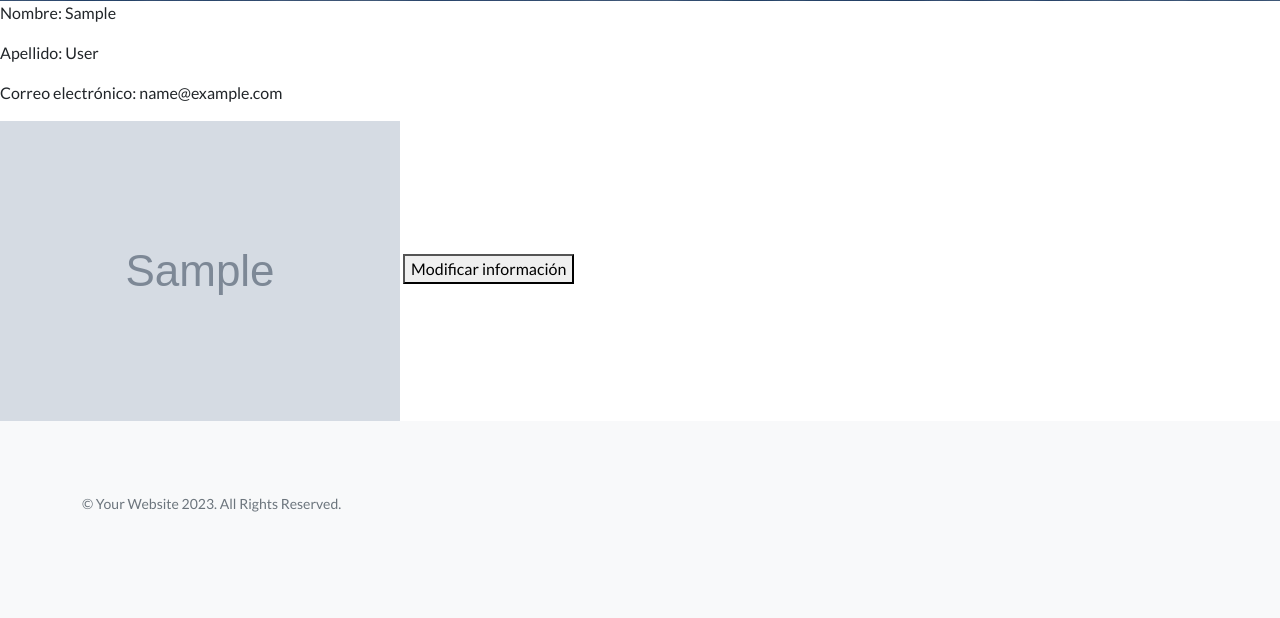
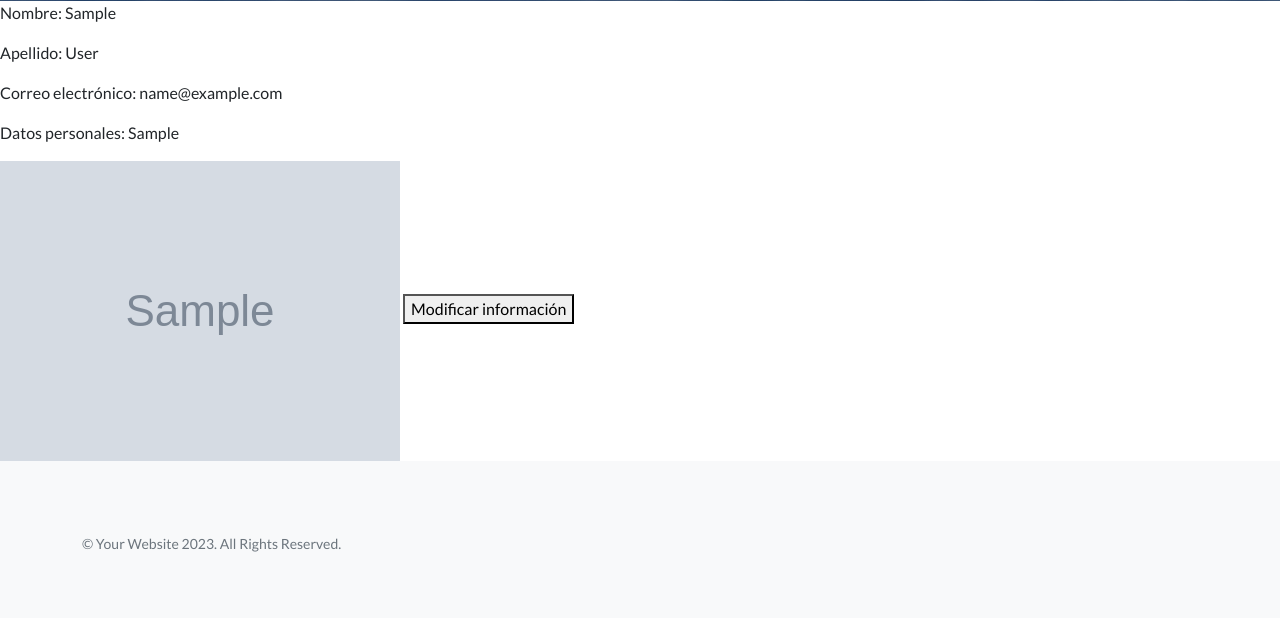
Before and after one commit to sebabiasoli/EntregaFinal-Biasoli, a Django app: page /usuarios/perfil/ in a window 1280 px wide. Shown: the part 612-1230 px from the top of the page. Before the commit the page ends 1124 px from the top, so only its background shows below. Run offline with Django 4.2, Linux system fonts and the light colour scheme; a user stored in the database is signed in; tables that the repository leaves empty hold one stand-in row (values such as "Sample post"); grey boxes marked "Sample" are stand-in pictures; parts of the project's set-up code (start-up, migrations or seed data) failed here and were passed over; some libraries are stand-ins or nearby versions.

Commit message:
Entrega verificada y finalizada

```diff
--- a/usuario/form.py
+++ b/usuario/form.py
@@ -26,7 +26,7 @@ class MiFormularioDeEdicionDeDatosDeUsuario(UserChangeForm):
     email = forms.EmailField()
     first_name = forms.CharField(label='Nombre', max_length=20)
     last_name = forms.CharField(label='Apellido', max_length=20)
-    datos_personales = RichTextFormField()
+    datos_personales = RichTextFormField(required=False)
     avatar = forms.ImageField(required=False)
 
     class Meta:
--- a/usuario/templates/usuario/perfil_usuario.html
+++ b/usuario/templates/usuario/perfil_usuario.html
@@ -12,6 +12,7 @@ Informacion personal del usuario: {{ usuario.username }}
 <p>Nombre: {{ usuario.first_name }}</p>
 <p>Apellido: {{ usuario.last_name }}</p>
 <p>Correo electrónico: {{ usuario.email }}</p>
+<p>Datos personales: {{ datos_personales }}</p>
 {% if imagen_usuario %}
     <img src="{{ imagen_usuario.url }}" alt="Foto de perfil">
 {% else %}
--- a/usuario/views.py
+++ b/usuario/views.py
@@ -63,9 +63,11 @@ def perfil_usuario(request):
     try:
         info_extra = InfoExtra.objects.get(user=usuario)
         imagen_usuario = info_extra.avatar
+        datos_personales = info_extra.datos_personales
     except InfoExtra.DoesNotExist:
         imagen_usuario = None
-    return render(request, 'usuario/perfil_usuario.html', {'usuario': usuario, 'imagen_usuario': imagen_usuario})
+        datos_personales = None
+    return render(request, 'usuario/perfil_usuario.html', {'usuario': usuario, 'imagen_usuario': imagen_usuario, 'datos_personales': datos_personales})
 
 
 
@@ -75,8 +77,12 @@ def edicion_perfil(request):
     if request.method == 'POST':
         formulario = MiFormularioDeEdicionDeDatosDeUsuario(request.POST, request.FILES, instance=request.user)
         if formulario.is_valid():
+            datos_personales = formulario.cleaned_data['datos_personales']
+            avatar = formulario.cleaned_data.get('avatar')
 
-            avatar = formulario.cleaned_data.get('avatar')
+            if datos_personales:
+                info_extra_user.datos_personales = datos_personales
+                info_extra_user.save()
             if avatar:
                 info_extra_user.avatar = avatar
                 info_extra_user.save()
```
Also changed, not shown: README.md.
